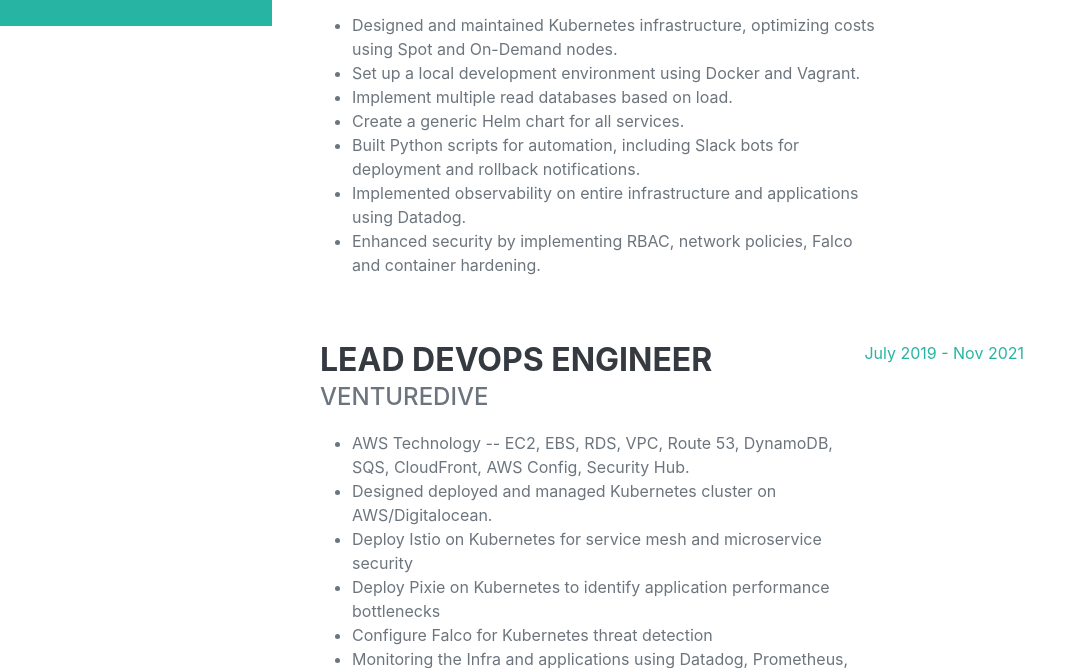
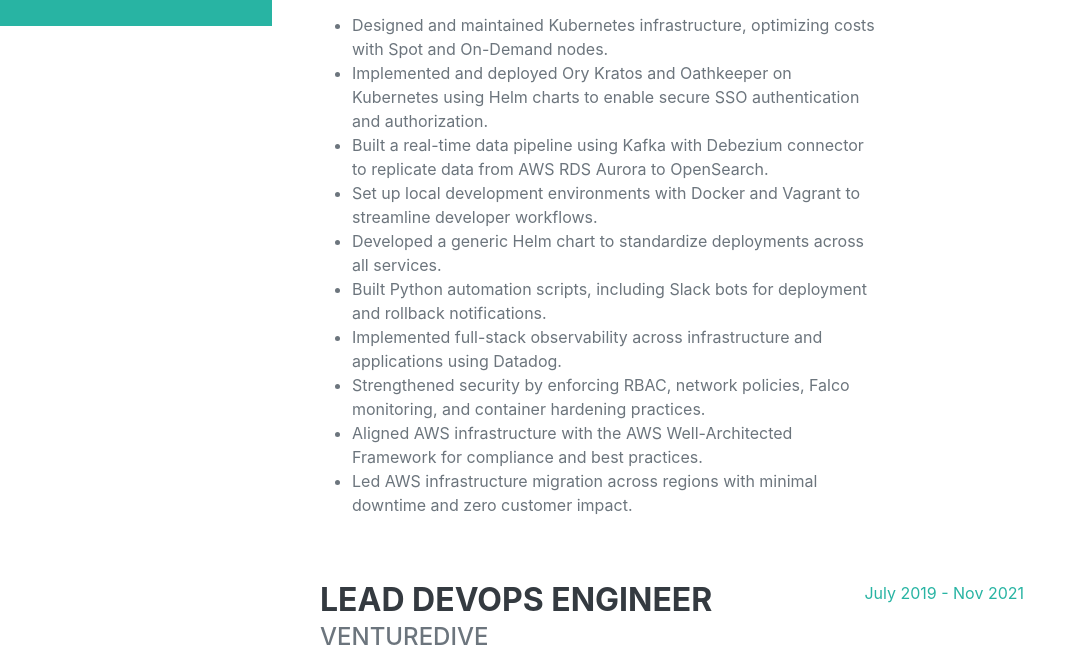
Before and after one commit to umairedu/umair, a plain HTML site: page index.html in a window 1280 px wide. Shown: the part 774-1442 px from the top of the page, without its empty margins (0-1087 px from the left). Drawn offline with nearby package versions, Linux system fonts and the light colour scheme; a web font is replaced by a local one.

Commit message:
fix mailto address

```diff
--- a/index.html
+++ b/index.html
@@ -48,7 +48,7 @@
                     </h1>
                     <div class="subheading mb-5">
                          (+92) 312-2377428 ·
-                        <a href="mailto:name@email.com">umairedu@gmail.com</a>
+                        <a href="mailto:umairedu@gmail.com">umairedu@gmail.com</a>
                     </div>
                     <p class="lead mb-5">I specialize in creating scalable, secure, and reliable infrastructure, focusing on automating processes to maintain uptime and stability for high-performance applications.
 
@@ -73,13 +73,16 @@
                             <h3 class="mb-0">Lead DevOps Engineer</h3>
                             <div class="subheading mb-3">SchoolVoice</div>
                             <ul>
-                                <li>Designed and maintained Kubernetes infrastructure, optimizing costs using Spot and On-Demand nodes.</li>
-                                <li>Set up a local development environment using Docker and Vagrant.</li>
-                                <li>Implement multiple read databases based on load.</li>
-                                <li>Create a generic Helm chart for all services.</li>
-                                <li>Built Python scripts for automation, including Slack bots for deployment and rollback notifications.</li>
-                                <li>Implemented observability on entire infrastructure and applications using Datadog.</li>
-                                <li>Enhanced security by implementing RBAC, network policies, Falco and container hardening.</li>
+                                <li>Designed and maintained Kubernetes infrastructure, optimizing costs with Spot and On-Demand nodes.</li>
+                                <li>Implemented and deployed Ory Kratos and Oathkeeper on Kubernetes using Helm charts to enable secure SSO authentication and authorization.</li>
+                                <li>Built a real-time data pipeline using Kafka with Debezium connector to replicate data from AWS RDS Aurora to OpenSearch.</li>
+                                <li>Set up local development environments with Docker and Vagrant to streamline developer workflows.</li>
+                                <li>Developed a generic Helm chart to standardize deployments across all services.</li>
+                                <li>Built Python automation scripts, including Slack bots for deployment and rollback notifications.</li>
+                                <li>Implemented full-stack observability across infrastructure and applications using Datadog.</li>
+                                <li>Strengthened security by enforcing RBAC, network policies, Falco monitoring, and container hardening practices.</li>
+                                <li>Aligned AWS infrastructure with the AWS Well-Architected Framework for compliance and best practices.</li>
+                                <li>Led AWS infrastructure migration across regions with minimal downtime and zero customer impact.</li>
                             </ul>
 
                         </div>
```
